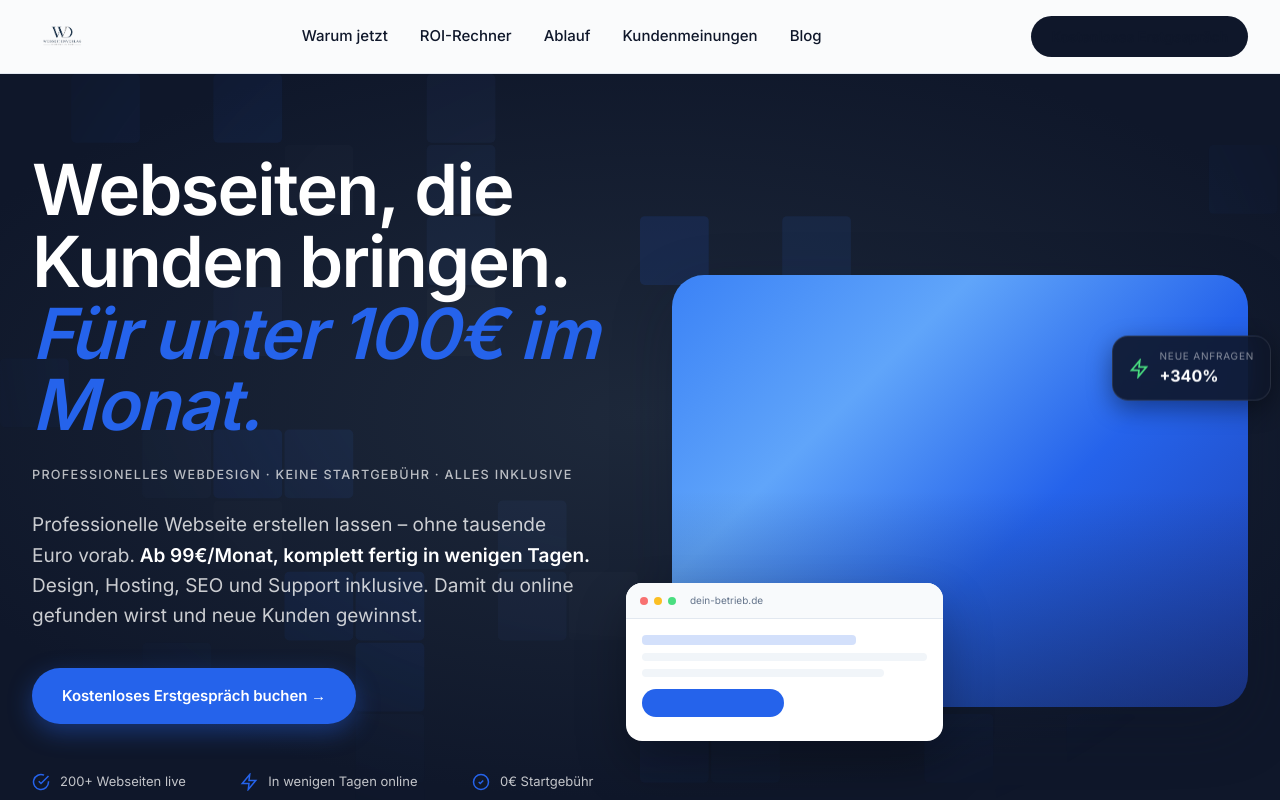
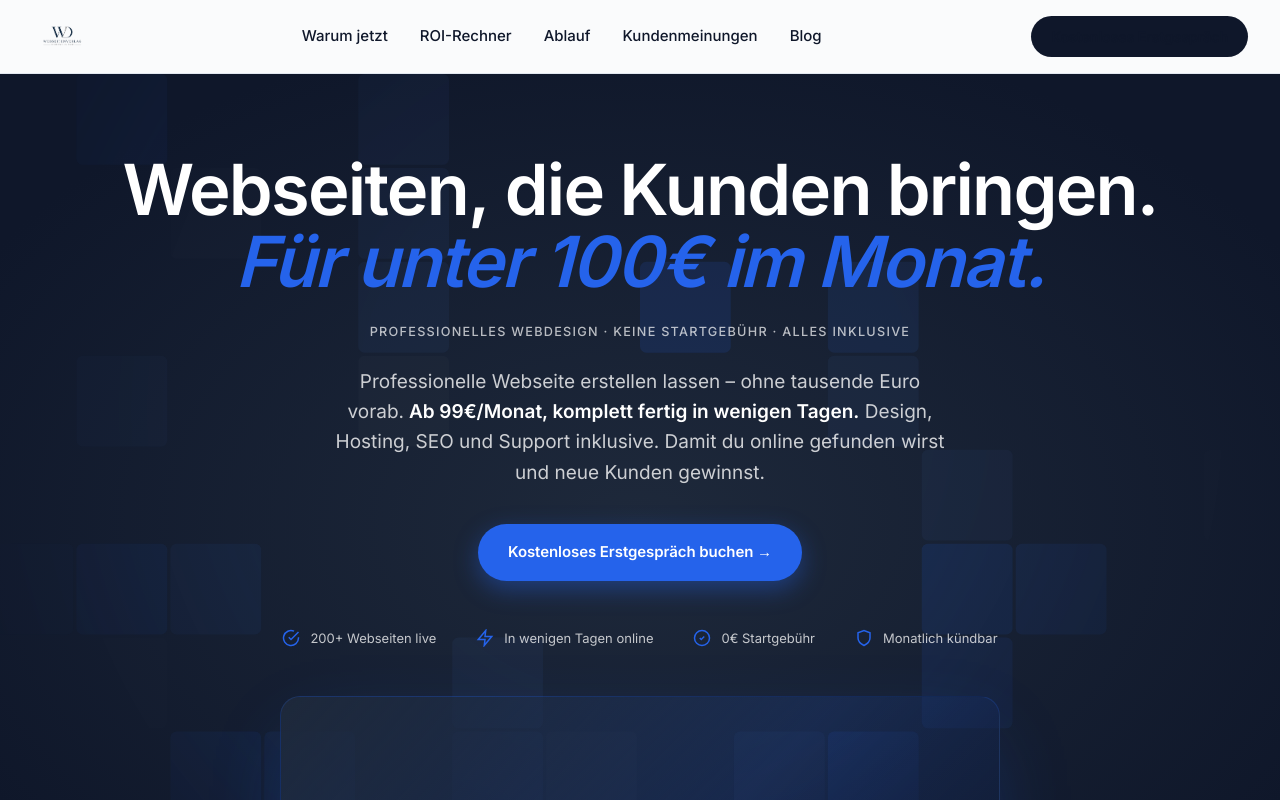
Before and after one commit to FelixZoepp/webseitenverlag-deutschland, a Next.js app: page / in a window 1280 px wide. Shown: the top 800 px of the page. Built offline with nearby package versions, Linux system fonts and the light colour scheme.

Commit message:
feat: rebuild hero with centered layout and video-poster play button

```diff
--- a/components/landing/WvdClient.tsx
+++ b/components/landing/WvdClient.tsx
@@ -184,8 +184,7 @@ export default function WvdClient() {
           ═══════════════════════════════════════ */}
       <section className="hero">
         <div className="animated-grid" id="heroGrid" />
-        <div className="container hero-grid">
-          <div>
+        <div className="container hero-centered">
           <h1 className="display large text-reveal" id="heroHeadline">
             Webseiten, die Kunden bringen.
             <span className="accent">Für unter 100€ im Monat.</span>
@@ -219,34 +218,12 @@ export default function WvdClient() {
               Monatlich kündbar
             </div>
           </div>
-          </div>
 
-          {/* Visual */}
-          <div className="visual">
-            <div className="visual-main" />
-            <div className="browser-card">
-              <div className="browser-bar">
-                <span className="browser-dot" style={{ background: "#f87171" }} />
-                <span className="browser-dot" style={{ background: "#fbbf24" }} />
-                <span className="browser-dot" style={{ background: "#4ade80" }} />
-                <span className="browser-url">dein-betrieb.de</span>
-              </div>
-              <div className="browser-body">
-                <div className="browser-line" style={{ width: "75%", background: "rgba(37,99,235,0.2)", height: 10 }} />
-                <div className="browser-line" style={{ width: "100%", background: "#f1f5f9" }} />
-                <div className="browser-line" style={{ width: "85%", background: "#f1f5f9" }} />
-                <div className="browser-line" style={{ width: "50%", background: "var(--blue)", height: 28, borderRadius: 999, marginTop: 12 }} />
-              </div>
-            </div>
-            <div className="speed-badge">
-              <svg viewBox="0 0 24 24" fill="none" stroke="currentColor" strokeWidth="2" style={{ width: 20, height: 20, color: "#4ade80" }}>
-                <path d="M13 2L3 14h9l-1 8 10-12h-9l1-8z" />
-              </svg>
-              <div>
-                <div style={{ fontFamily: "var(--font-mono)", fontSize: 10, color: "rgba(255,255,255,0.5)", textTransform: "uppercase" as const, letterSpacing: "0.08em" }}>Neue Anfragen</div>
-                <div style={{ fontSize: 16, fontWeight: 700, color: "#fff" }}>+340%</div>
-              </div>
-            </div>
+          {/* Video Container */}
+          <div className="video-hero-container">
+            <button className="video-play-btn" aria-label="Video abspielen">
+              <svg viewBox="0 0 24 24"><path d="M8 5v14l11-7z" /></svg>
+            </button>
           </div>
         </div>
       </section>
```
Lines whose indentation alone changed are shown as unchanged.
